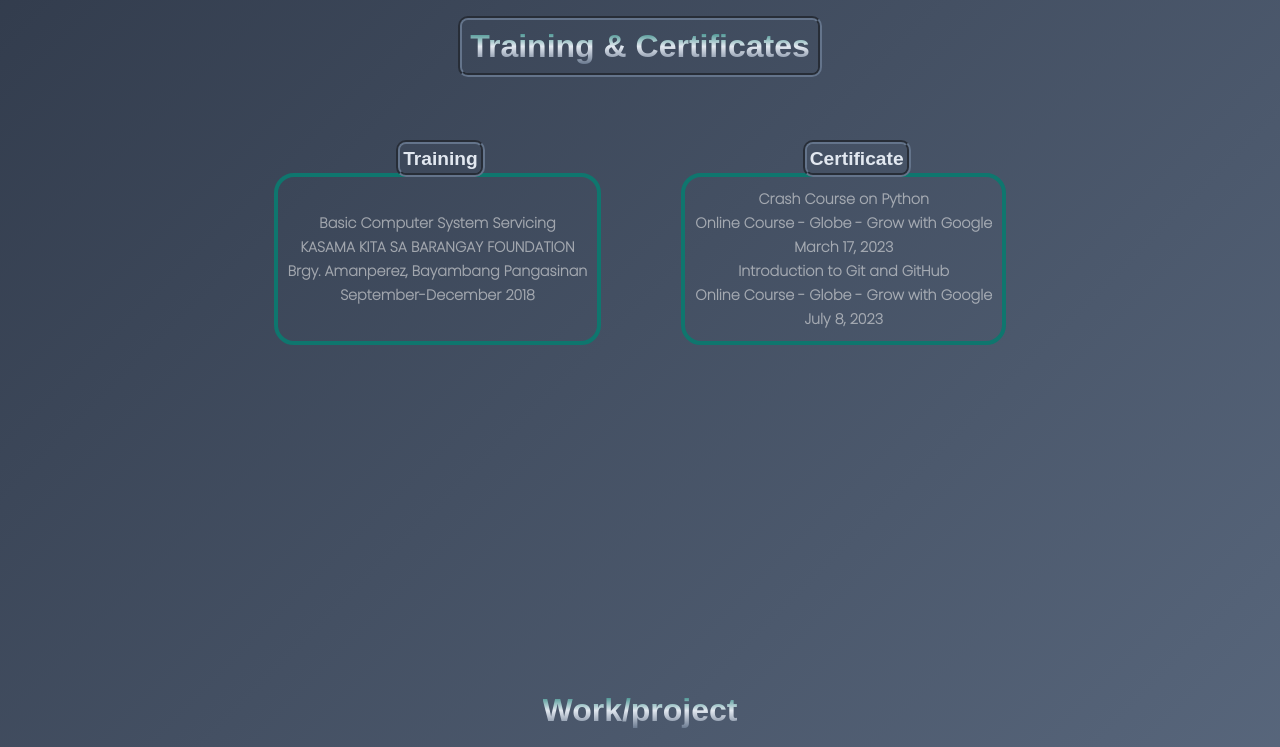
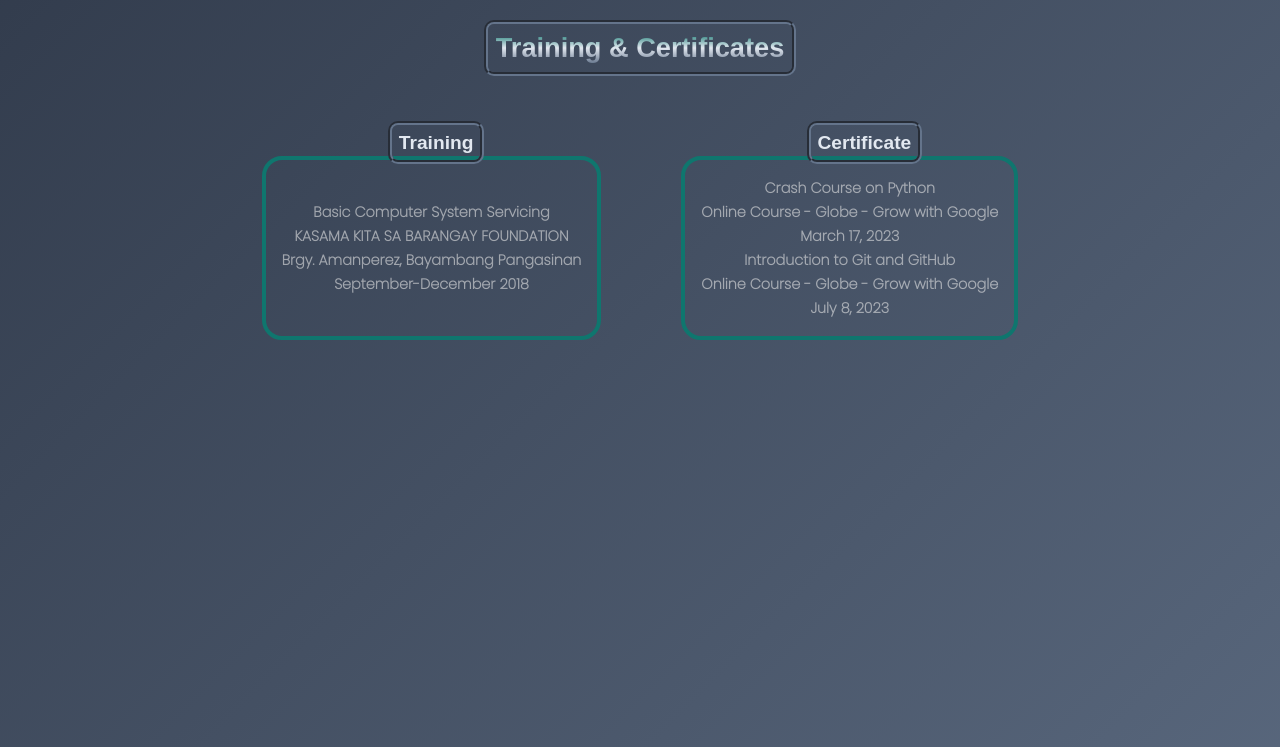
Before and after one commit to Loyds1995/Portfolio-demo, a website built with Vite: page index.html in a window 1280 px wide. Shown: the part 2660-3407 px from the top of the page. Built offline with nearby package versions, Linux system fonts and the light colour scheme; a web font is replaced by a local one.

Commit message:
adjust  width and padding

```diff
--- a/components/skills.css
+++ b/components/skills.css
@@ -5,7 +5,7 @@
 
 .skills-content {
   position: relative;
-  width: 20rem;
+  width: 18rem;
   border-radius: 1rem;
   background: rgba(255, 255, 255, 0.2);
   /* overflow: hidden; */
@@ -17,7 +17,7 @@
   border-left: 2px solid rgba(0, 128, 128, 0.5);
   border-right: 2px solid rgba(0, 128, 128, 0.5);
   color: var(--cr-slate200);
-  padding: 0.5rem;
+  padding: 1rem;
   gap: 5px;
 }
 
--- a/components/training-cert.css
+++ b/components/training-cert.css
@@ -10,8 +10,12 @@
   margin-bottom: -1.2rem;
   z-index: 1;
 }
+.training-heading h3 {
+  font-size: clamp(1.7rem, 1.5rem, 2.5rem);
+}
 
 .training-container {
+  width: 18rem;
   border: 6px solid var(--cr-teal700);
   padding: 2rem;
   border-radius: 20px;
@@ -45,7 +49,7 @@
 /* @media (min-width: 768px) and (max-width: 1024px) and (orientation: landscape) {
 } */
 
-@media (min-width: 768px) and (max-width: 1024px) {
+@media (min-width: 768px) {
   .container {
     max-width: 768px;
   }
@@ -59,6 +63,7 @@
   }
 
   .training-container {
+    width: unset;
     border: unset;
     flex-direction: row;
     text-align: center;
@@ -98,46 +103,22 @@
     max-width: 1025px;
   }
 
-  .training-work-exp {
-    position: unset;
-  }
-
   .training-heading {
-    margin-bottom: 2rem;
+    margin-bottom: 3rem;
   }
 
   .training-container {
-    border: unset;
-    flex-direction: row;
-    text-align: center;
-    margin-top: 4rem;
-    padding: 0;
     gap: 5rem;
   }
 
   .training-content,
   .certificate-content {
-    border: 4px solid var(--cr-teal700);
-    padding: 10px;
-    border-radius: 20px;
-    position: relative;
+    padding: 1rem;
   }
   .training-content h4,
   .certificate-content h4 {
-    border: 4px groove var(--cr-slate500);
-    border-radius: 10px;
-    padding: 0.2rem;
-    width: fit-content;
-    display: inline-block;
-    position: absolute;
+    padding: 0.4rem;
     top: -22%;
-    left: 37%;
-  }
-
-  .training-content {
-    display: flex;
-    align-items: center;
-    justify-content: center;
   }
 }
 
--- a/components/work-project.css
+++ b/components/work-project.css
@@ -1,3 +1,6 @@
+.proj-heading {
+  padding-top: 85px;
+}
 .proj-container {
   display: flex;
   flex-direction: column;
@@ -32,6 +35,7 @@
   background-color: var(--cr-slate200);
   padding: 5px;
   color: var(--cr-teal700);
+  font-size: 0.9rem;
   font-weight: 900;
 }
 .proj-description:hover {
@@ -90,10 +94,19 @@
   .proj-img {
     width: clamp(150px, 100%, 250px);
     height: 300px;
+    cursor: pointer;
+    transition: all 0.8s ease-in-out;
+  }
+  .proj-img:hover {
+    transform: scale(1.2);
   }
 
   .proj-description {
     margin-top: 1rem;
+  }
+
+  .proj-desc-details {
+    width: 100%;
   }
 }
 
@@ -109,12 +122,14 @@
 
   .proj-img {
     width: clamp(200px, 100%, 300px);
-    height: 350px;
+  }
+
+  .proj-img:hover {
+    transform: scale(1.4);
   }
 
   .proj-desc-details {
     font-size: 1rem;
-    width: 250px;
   }
 }
 
@@ -135,6 +150,10 @@
   .proj-img {
     width: clamp(350px, 100%, 400px);
     height: 400px;
+    cursor: pointer;
+  }
+  .proj-img:hover {
+    transform: scale(1.5);
   }
 
   .proj-desc-details {
```
